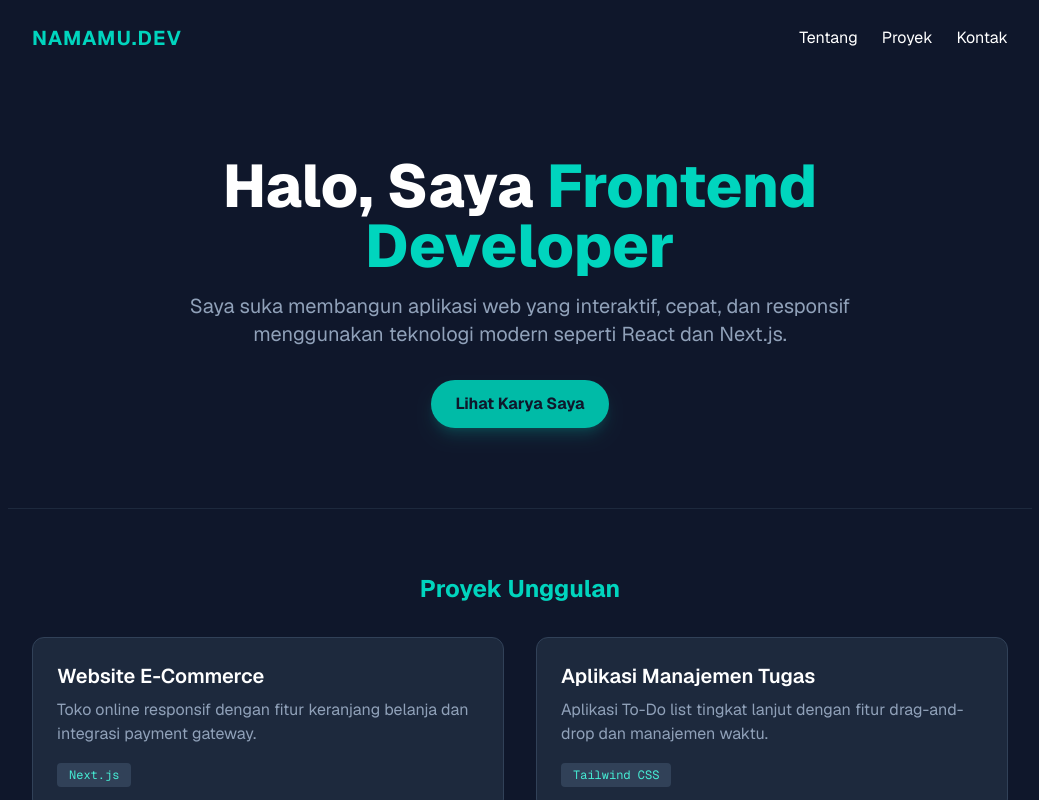
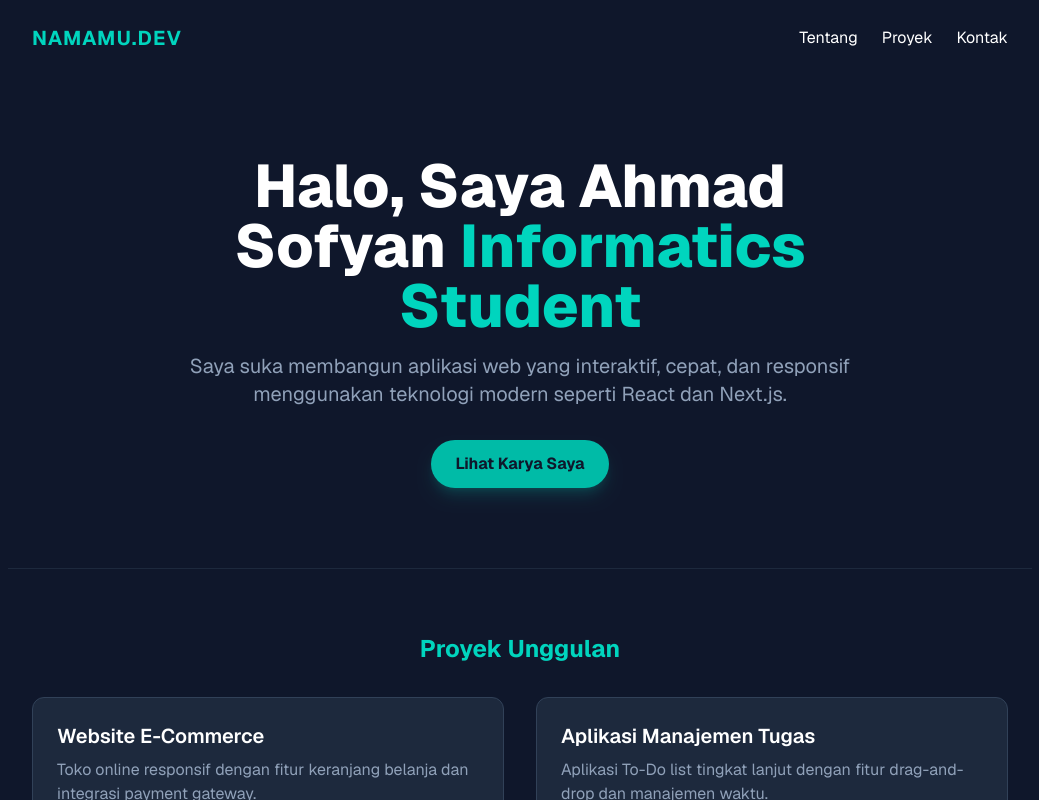
Before and after one commit to ahmadsofyannn/Portofolio-Next-JS, a Next.js app: page / in a window 1280 px wide. Shown: the top 800 px of the page, without its empty margins (120-1159 px from the left). Built offline with nearby package versions, Linux system fonts and the light colour scheme.

Commit message:
update desain portofolio

```diff
--- a/app/page.tsx
+++ b/app/page.tsx
@@ -16,7 +16,7 @@ export default function Home() {
       {/* Hero Section */}
       <header className="flex flex-col items-center justify-center text-center py-20 px-4 max-w-3xl mx-auto">
         <h2 className="text-4xl md:text-6xl font-extrabold mb-4">
-          Halo, Saya <span className="text-teal-400">Frontend Developer</span>
+          Halo, Saya Ahmad Sofyan <span className="text-teal-400">Informatics Student</span>
         </h2>
         <p className="text-slate-400 text-lg md:text-xl mb-8">
           Saya suka membangun aplikasi web yang interaktif, cepat, dan responsif menggunakan teknologi modern seperti React dan Next.js.
```
